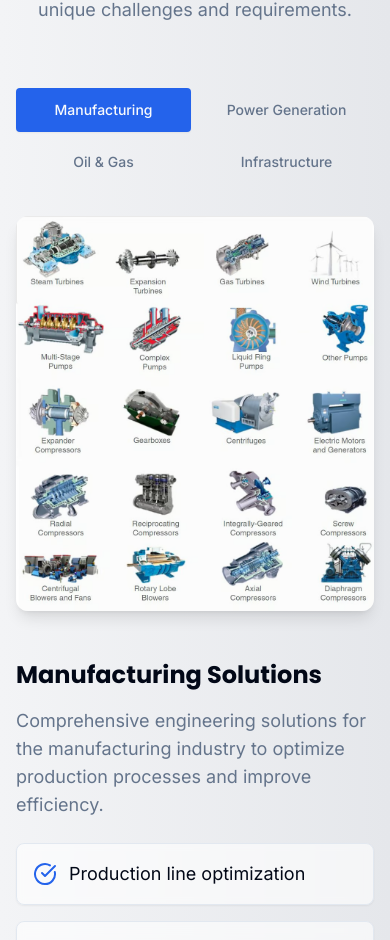
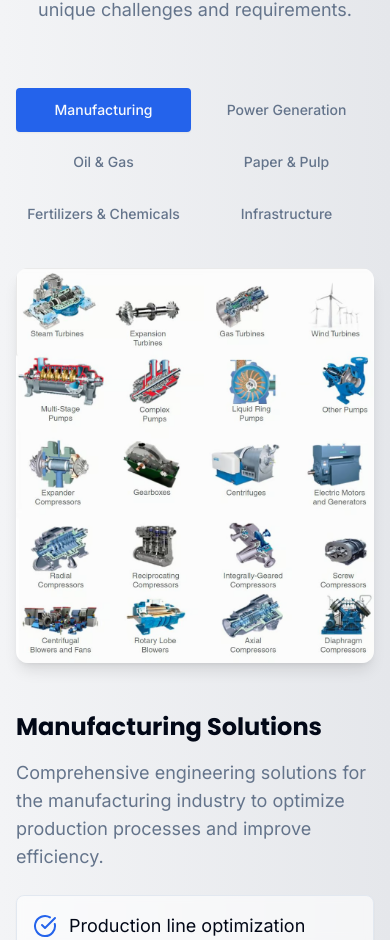
Before and after one commit to techSaswata/sri-jyothi-website, a Next.js app: page / in a window 390 px wide. Shown: the part 8250-9190 px from the top of the page. Built offline with nearby package versions, Linux system fonts and the light colour scheme.

Commit message:
added more industries

```diff
--- a/components/layout/navbar.tsx
+++ b/components/layout/navbar.tsx
@@ -230,7 +230,7 @@ export default function Navbar() {
               </div>
               <div className="hidden xl:block text-sm mt-1">
                 <Mail className="h-4 w-4 text-primary mb-1 inline-block" />
-                <span className="font-medium ml-2">sjes331@gmail.com</span>
+                <span className="font-medium ml-2">techcom@srijyothi.com</span>
               </div>
             </div>
             <Button size="sm" asChild>
--- a/components/sections/solutions-section.tsx
+++ b/components/sections/solutions-section.tsx
@@ -54,6 +54,36 @@ const solutions = [
     ],
   },
   {
+    id: "paper-pulp",
+    title: "Paper & Pulp",
+    description:
+      "Precision solutions for paper and pulp plant optimization, focusing on machine efficiency and reliability for consistent production.",
+    image: "/Web Pics1/Equipment/Vacuum pump services-1.jpg",
+    features: [
+      "Pulp processing equipment maintenance",
+      "Paper machine optimization",
+      "Vacuum system servicing",
+      "Drying system efficiency improvements",
+      "Precision component manufacturing",
+      "Preventive maintenance programs",
+    ],
+  },
+  {
+    id: "chemicals",
+    title: "Fertilizers & Chemicals",
+    description:
+      "High-performance industrial equipment maintenance and solutions for chemical processing and fertilizer production facilities.",
+    image: "/Web Pics1/Equipment/filters.jpg",
+    features: [
+      "Reactor maintenance and repair",
+      "Pump and compressor servicing",
+      "Heat exchanger maintenance",
+      "Filtration system optimization",
+      "Corrosion prevention solutions",
+      "Safety and compliance upgrades",
+    ],
+  },
+  {
     id: "infrastructure",
     title: "Infrastructure",
     description:
@@ -97,7 +127,7 @@ export default function SolutionsSection() {
 
         <motion.div ref={ref} variants={containerVariants} initial="hidden" animate={isInView ? "visible" : "hidden"}>
           <Tabs defaultValue="manufacturing" className="w-full">
-            <TabsList className="grid grid-cols-2 md:grid-cols-4 gap-2 bg-transparent h-auto p-0 mb-8">
+            <TabsList className="grid grid-cols-2 md:grid-cols-3 lg:grid-cols-6 gap-2 bg-transparent h-auto p-0 mb-8">
               {solutions.map((solution) => (
                 <TabsTrigger
                   key={solution.id}
@@ -116,9 +146,16 @@ export default function SolutionsSection() {
                     <h3 className={`text-2xl font-bold mb-4 ${solution.id === 'manufacturing' ? 'md:text-3xl' : ''}`}>
                       {solution.title} Solutions
                     </h3>
-                    <p className={`text-muted-foreground mb-6 ${solution.id === 'manufacturing' ? 'text-lg' : ''}`}>
+                    <p className={`text-muted-foreground mb-6 ${solution.id === 'manufacturing' || solution.id === 'paper-pulp' ? 'text-lg' : ''}`}>
                       {solution.description}
                     </p>
+
+                    {solution.id === 'paper-pulp' && (
+                      <p className="text-lg text-muted-foreground mb-6">
+                        Our specialized services for the paper and pulp industry include maintenance of critical production equipment,
+                        precision component manufacturing, and optimization of processes to enhance efficiency and product quality.
+                      </p>
+                    )}
 
                     {solution.id === 'manufacturing' ? (
                       <div className="grid grid-cols-1 gap-4 mb-8">
@@ -145,7 +182,7 @@ export default function SolutionsSection() {
                   </div>
 
                   <div className="order-1 md:order-2">
-                    <div className="relative rounded-xl overflow-hidden shadow-lg">
+                    <div className={`relative rounded-xl overflow-hidden shadow-lg ${solution.id === 'paper-pulp' ? 'md:w-4/5 lg:w-3/4 mx-auto' : 'w-full'}`}>
                       <Image
                         src={solution.image || "/placeholder.svg"}
                         alt={solution.title}
```
Also changed, not shown: components/sections/about-section.tsx (+4 -4 lines).
